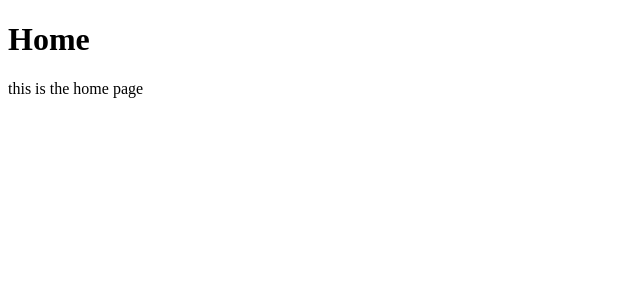
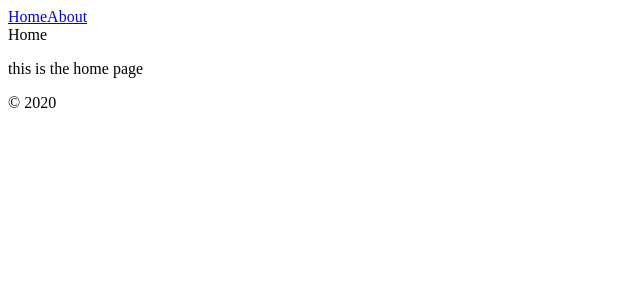
Before and after one commit to KelvinMitaki/Next-Js-Intro, a Next.js app: page / in a window 1280 px wide. Shown: the top 300 px of the page, without its empty margins (0-640 px from the left). Built offline with nearby package versions, Linux system fonts and the light colour scheme.

Commit message:
added layout page

```diff
--- /dev/null
+++ b/components/Layout.js
@@ -0,0 +1,15 @@
+import React from "react";
+import Link from "next/link";
+const Layout = ({ children, title }) => {
+  return (
+    <div>
+      <Link href="/">Home</Link>
+      <Link href="/about">About</Link>
+      <header>{title}</header>
+      {children}
+      <footer>&copy; {new Date().getFullYear()}</footer>
+    </div>
+  );
+};
+
+export default Layout;
--- a/pages/index.js
+++ b/pages/index.js
@@ -1,10 +1,10 @@
 import React from "react";
+import Layout from "../components/Layout";
 const index = () => {
   return (
-    <div>
-      <h1>Home</h1>
+    <Layout title="Home">
       <p>this is the home page</p>
-    </div>
+    </Layout>
   );
 };
 
```
Also changed, not shown: pages/about.js (+3 -4 lines).
